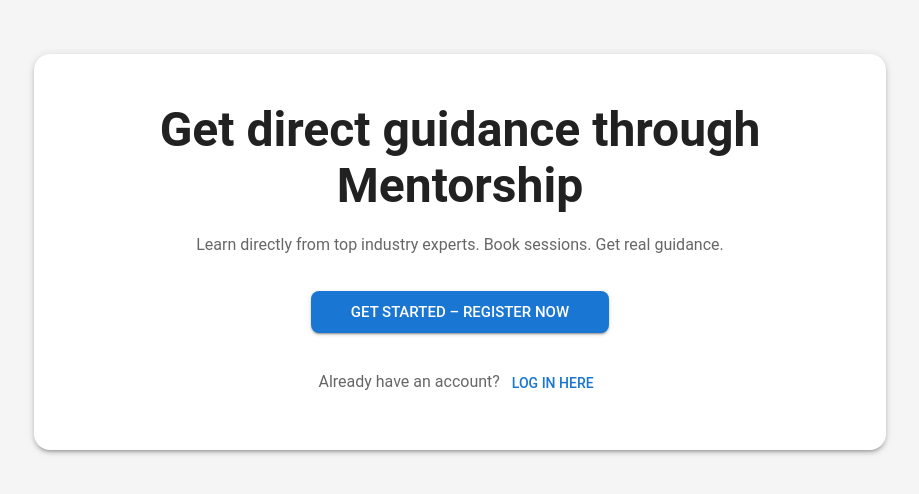
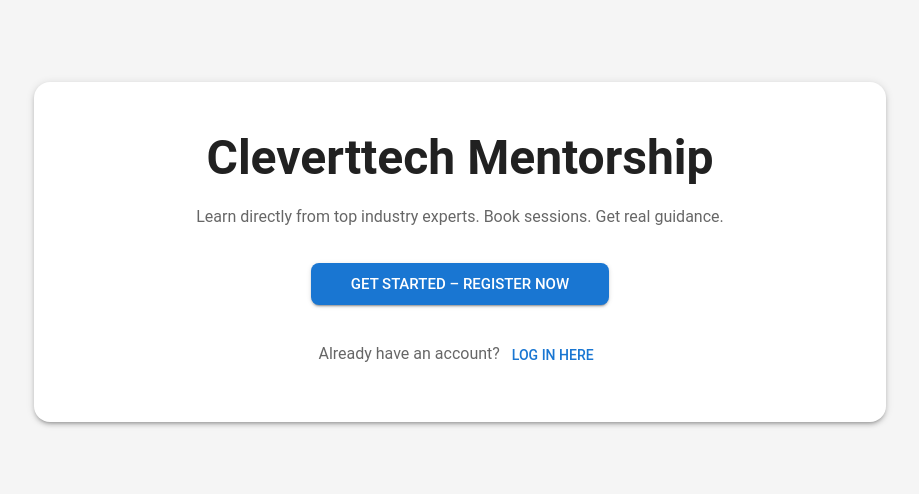
Before and after one commit to Cleverttech/mentorship-app, a React (Create React App) app: page / in a window 1280 px wide. Shown: the part 148-642 px from the top of the page, without its empty margins (180-1099 px from the left). Built offline with nearby package versions, Linux system fonts and the light colour scheme.

Commit message:
Implement components and routes for dashbaords

```diff
--- a/src/App.tsx
+++ b/src/App.tsx
@@ -1,10 +1,11 @@
 import { BrowserRouter as Router, Routes, Route } from "react-router-dom";
-import DashboardPage from "./pages/dashboard/Dashboard";
 import LoginPage from "./pages/login/LoginPage";
 import ForgotPasswordPage from "./pages/forgot-password/ForgotPasswordPage";
 import Register from "./pages/register/Register";
 import ProfilePage from "./pages/profile/ProfilePage";
 import LandingPage from "./pages/landing-page/LandingPage";
+import MentorDashboard from "./pages/mentor-dashbaord/MentorDashboard";
+import MenteeDashboard from "./pages/mentee-dashboard/MenteeDashboard";
 
 
 function App() {
@@ -13,10 +14,11 @@
       <Routes>
         <Route path="/" element={<LandingPage />} />
         <Route path="/login" element={<LoginPage />} />
-        <Route path="/dashboard" element={<DashboardPage />} />
         <Route path="/register" element={<Register />} />
         <Route path="/forgot-password" element={<ForgotPasswordPage />} />
         <Route path="/profile" element={<ProfilePage />} />
+        <Route path="/mentor/dashboard" element={<MentorDashboard />} />
+        <Route path="/mentee/dashboard" element={<MenteeDashboard />} />
       </Routes>
     </Router>
   );
--- a/src/pages/dashboard/Dashboard.tsx
+++ /dev/null
@@ -1,7 +0,0 @@
-import React from "react";
-
-function DashboardPage() {
-  return <div>Welcome to the Dashboard!</div>;
-}
-
-export default DashboardPage;
--- a/src/pages/landing-page/LandingPage.tsx
+++ b/src/pages/landing-page/LandingPage.tsx
@@ -17,7 +17,7 @@
           <Stack spacing={4} alignItems="center">
             <Box textAlign="center">
               <Typography variant="h3" fontWeight={700} gutterBottom>
-                Get direct guidance through Mentorship
+                Cleverttech Mentorship
               </Typography>
               <Typography variant="subtitle1" color="text.secondary">
                 Learn directly from top industry experts. Book sessions. Get real guidance.
--- /dev/null
+++ b/src/pages/mentee-dashboard/MenteeDashboard.tsx
@@ -0,0 +1,7 @@
+import React from "react";
+
+function MenteeDashboard() {
+  return <div>Mentee Dashboard!</div>;
+}
+
+export default MenteeDashboard;
--- /dev/null
+++ b/src/pages/mentor-dashbaord/MentorDashboard.tsx
@@ -0,0 +1,7 @@
+import React from "react";
+
+function MentorDashboard() {
+  return <div>Mentor Dashboard!</div>;
+}
+
+export default MentorDashboard;
```
